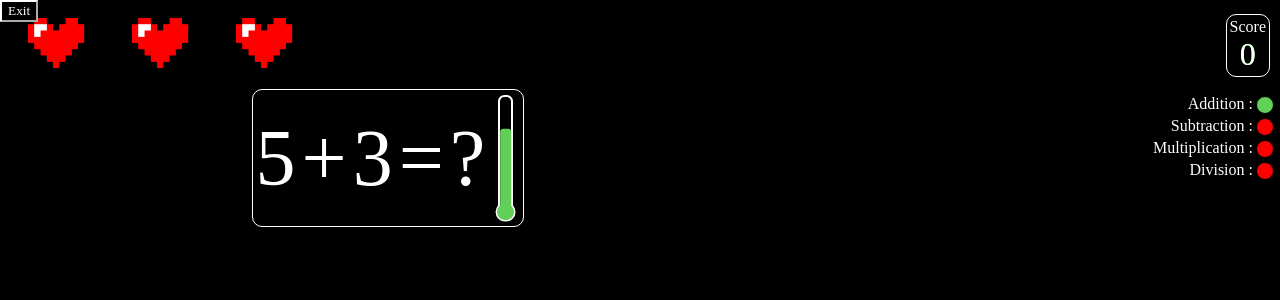
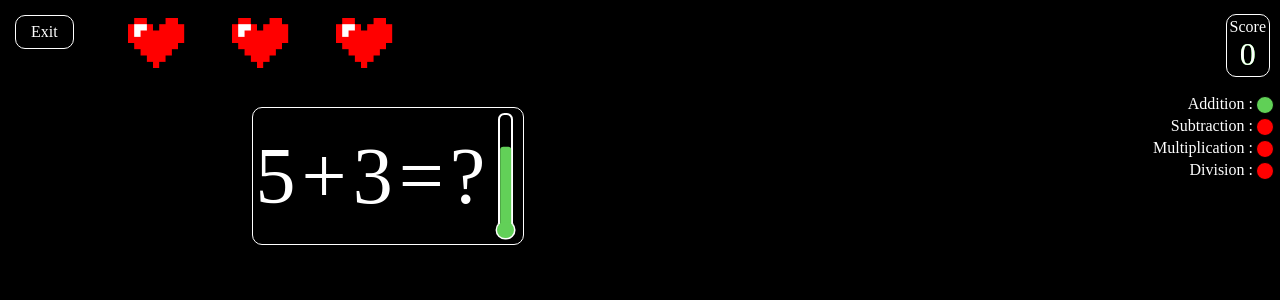
Before and after one commit to MrMugwump/BrainstormComp225, a Next.js app: page / in a window 1280 px wide. Both pictures are taken after a click on the button "Start Game". Shown: the top 300 px of the page. Built offline with nearby package versions, Linux system fonts and the light colour scheme.

Commit message:
Better exit button, UI overlapping fix

```diff
--- a/src/app/gameScene.tsx
+++ b/src/app/gameScene.tsx
@@ -106,7 +106,7 @@ export default function GameScene({dark,setDark}:any) {
             setUserInput={setUserInput}
             userInput={userInput}/>
 
-            <br/><br/>
+            <br/><br/><br/>
             {/* Calling this as a function and not an HTML component prevents weird rendering things. */}
             {EqTable(boxes)}
 
@@ -124,8 +124,8 @@ export default function GameScene({dark,setDark}:any) {
             </div>
             <div style={{
                 position:`fixed`,
-                top:'0px',
-                left:'0px',
+                top:'15px',
+                left:'15px',
             }}>
                 <ExitButton/>
             </div>
@@ -152,7 +152,7 @@ export default function GameScene({dark,setDark}:any) {
      */
     const ExitButton = () => (
         <button className="exitButton" onClick={()=>{
-            return setGameState(GameState.Start);
+            setGameState(GameState.Start);
         }}>Exit</button>
     )
 
--- a/src/app/gameSceneStyle.css
+++ b/src/app/gameSceneStyle.css
@@ -48,7 +48,7 @@
     text-align:center;
 }
 
-.restartButton, .settingsButton, .startButton {
+.restartButton, .settingsButton, .startButton, .exitButton {
     border:1px solid black;
     border-radius: 10px;
     background-color:white;
@@ -60,7 +60,7 @@
     font-size: 16px;
 }
 
-.restartButton:hover, .settingsButton:hover, .startButton:hover {
+.restartButton:hover, .settingsButton:hover, .startButton:hover, .exitButton:hover {
     filter:brightness(90%);
 }
 
--- a/src/app/livesStyle.css
+++ b/src/app/livesStyle.css
@@ -13,6 +13,6 @@
 
 .Lives {
     top: -10px;
-    left: 0px;
+    left: 100px;
     position:fixed;
 }
```
